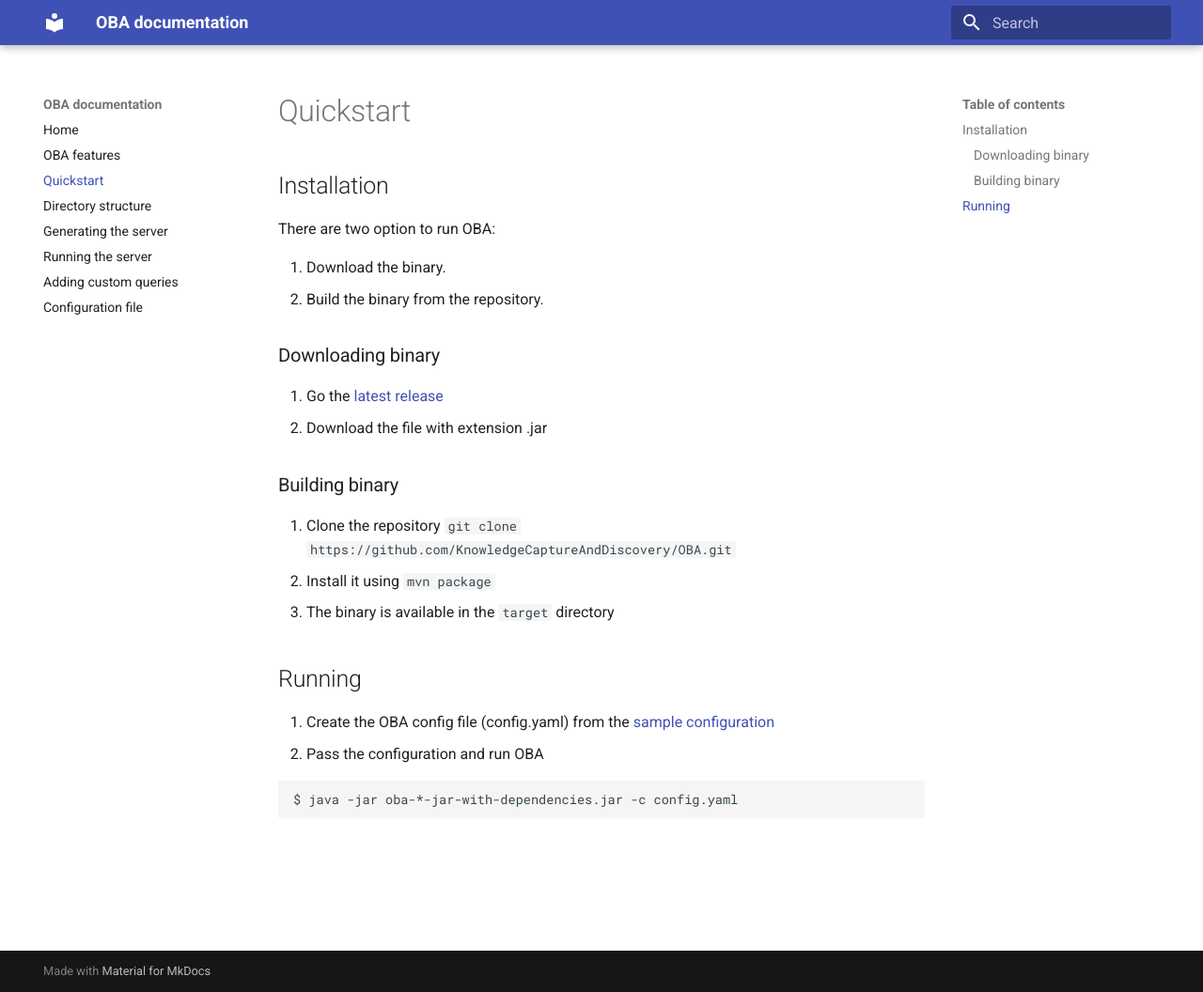
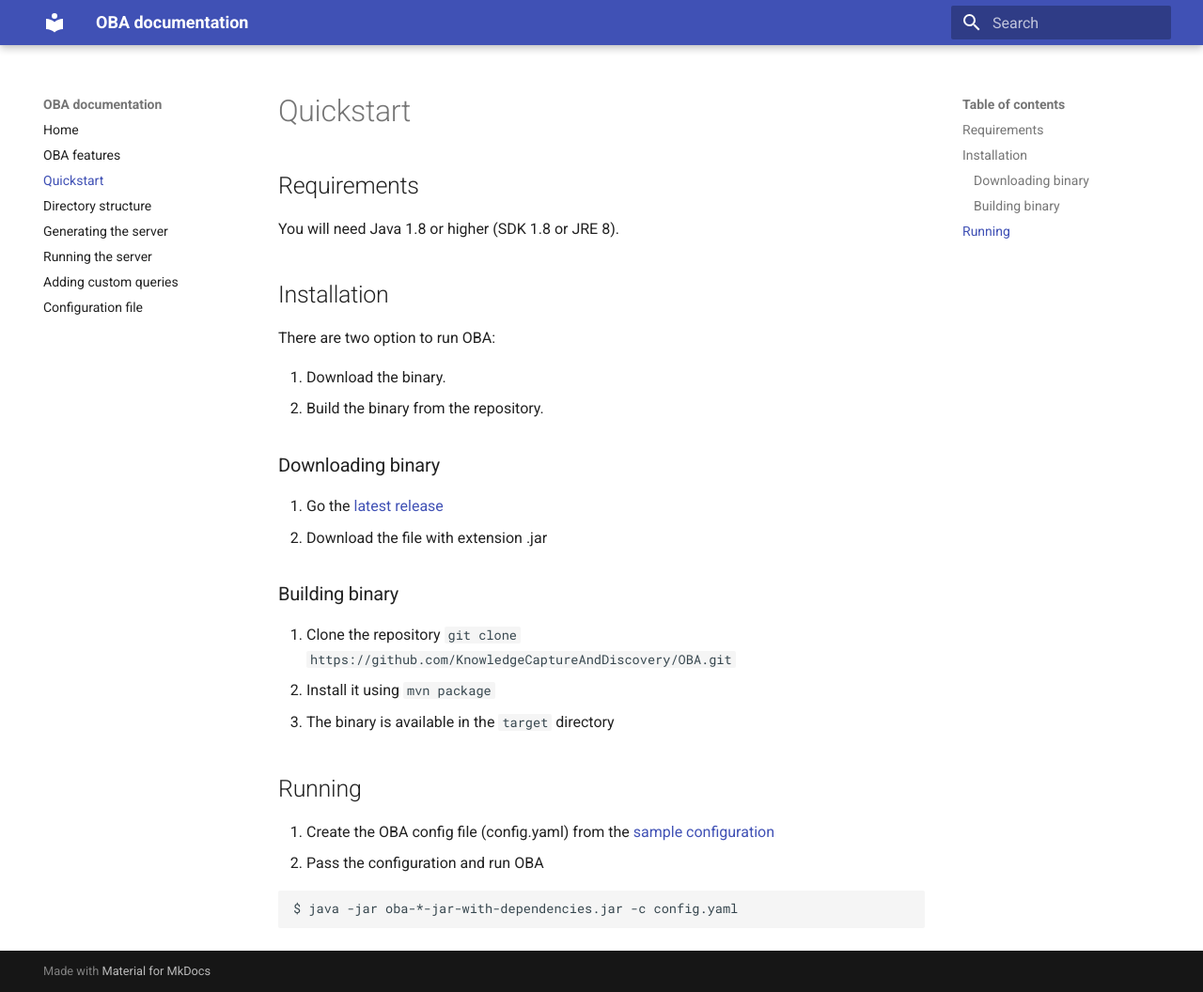
Before and after one commit to KnowledgeCaptureAndDiscovery/OBA, an MkDocs documentation site: the page built from docs/quickstart.md, in a window 1280 px wide and 1056 px high. Shown: the whole window at 94% size. Built offline with MkDocs 1.6.1 and Material for MkDocs 9.7.7, drawn with Linux system fonts in a browser that asks for light colours.

Commit message:
fix: add Requirements

```diff
--- a/docs/quickstart.md
+++ b/docs/quickstart.md
@@ -1,3 +1,8 @@
+
+## Requirements
+
+You will need Java 1.8 or higher (SDK 1.8 or JRE 8).
+
 ## Installation
 
 There are two option to run OBA:
```
